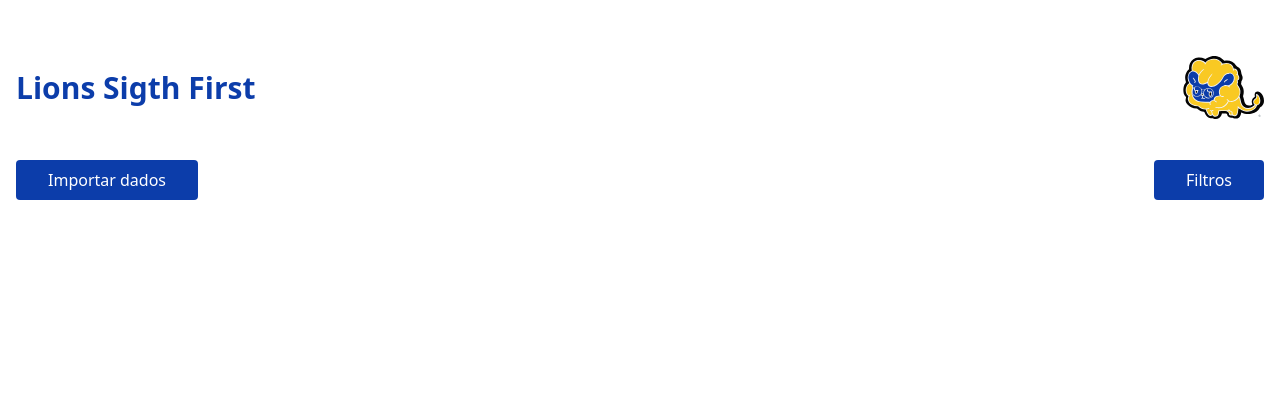
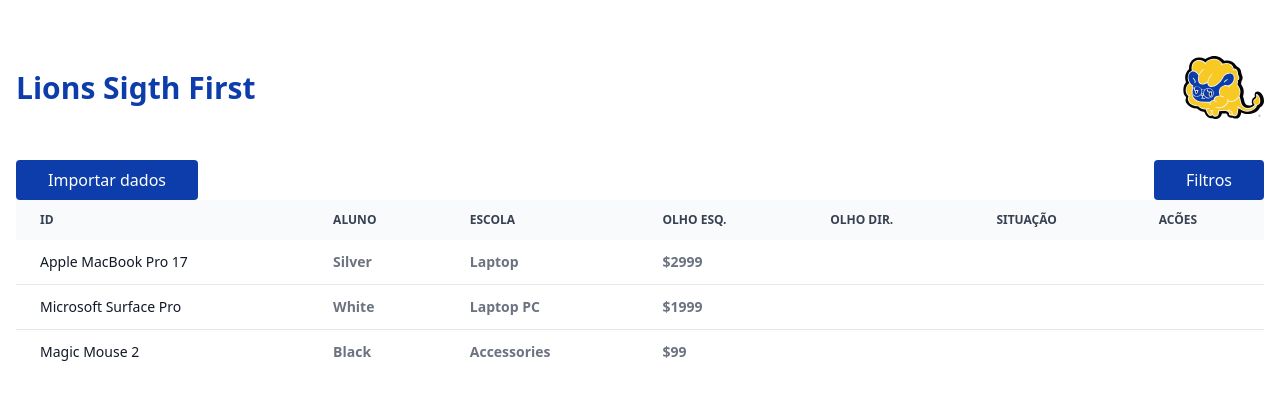
Before and after one commit to DeividFrancis/lions-sigthfirst-web, a Next.js app: page / in a window 1280 px wide. Shown: the top 400 px of the page. Built offline with nearby package versions, Linux system fonts and the light colour scheme.

Commit message:
feat: cria componente de tabela

```diff
--- /dev/null
+++ b/src/components/Table/index.tsx
@@ -0,0 +1,36 @@
+import { HTMLAttributes, TableHTMLAttributes, ThHTMLAttributes } from "react";
+
+function Root({ className, ...rest }: TableHTMLAttributes<HTMLTableElement>) {
+  return (
+    <table
+      className={`w-full text-sm text-left text-gray-500 dark:text-gray-400 ${className}`}
+      {...rest}
+    />
+  );
+}
+
+function Head({ className, ...rest }: HTMLAttributes<HTMLTableSectionElement>) {
+  return (
+    <thead
+      className={`text-xs text-gray-700 uppercase bg-gray-50 dark:bg-gray-700 dark:text-gray-400 ${className}`}
+      {...rest}
+    />
+  );
+}
+
+function Row({ ...rest }: HTMLAttributes<HTMLTableRowElement>) {
+  return <tr {...rest} />;
+}
+
+function HeaderCell({
+  className,
+  ...rest
+}: ThHTMLAttributes<HTMLTableHeaderCellElement>) {
+  return <th scope="col" className={`px-6 py-3 ${className}`} {...rest} />;
+}
+
+function Body({ ...rest }: HTMLAttributes<HTMLTableSectionElement>) {
+  return <tbody {...rest} />;
+}
+
+export const Table = Object.assign(Root, { Head, Row, HeaderCell, Body });
--- a/src/pages/index.tsx
+++ b/src/pages/index.tsx
@@ -1,5 +1,6 @@
 import { Button } from "~/components/Button";
 import { DialogFiltros } from "~/components/DialogFiltros";
+import { Table } from "~/components/Table";
 
 export default function Home() {
   return (
@@ -8,6 +9,49 @@ export default function Home() {
         <Button className="mr-8">Importar dados</Button>
         <DialogFiltros />
       </div>
+      <div className="relative overflow-x-auto">
+        <Table>
+          <Table.Head
+            className={`text-xs text-gray-700 uppercase bg-gray-50 dark:bg-gray-700 dark:text-gray-400`}
+          >
+            <Table.Row>
+              <Table.HeaderCell>ID</Table.HeaderCell>
+              <Table.HeaderCell>Aluno</Table.HeaderCell>
+              <Table.HeaderCell>Escola</Table.HeaderCell>
+              <Table.HeaderCell>Olho Esq.</Table.HeaderCell>
+              <Table.HeaderCell>Olho Dir.</Table.HeaderCell>
+              <Table.HeaderCell>Situação</Table.HeaderCell>
+              <Table.HeaderCell>Acões</Table.HeaderCell>
+            </Table.Row>
+          </Table.Head>
+          <Table.Body>
+            <Table.Row className="bg-white border-b dark:bg-gray-800 dark:border-gray-700">
+              <Table.HeaderCell className="font-medium text-gray-900 whitespace-nowrap dark:text-white">
+                Apple MacBook Pro 17
+              </Table.HeaderCell>
+              <Table.HeaderCell>Silver</Table.HeaderCell>
+              <Table.HeaderCell>Laptop</Table.HeaderCell>
+              <Table.HeaderCell>$2999</Table.HeaderCell>
+            </Table.Row>
+            <Table.Row className="bg-white border-b dark:bg-gray-800 dark:border-gray-700">
+              <Table.HeaderCell className="font-medium text-gray-900 whitespace-nowrap dark:text-white">
+                Microsoft Surface Pro
+              </Table.HeaderCell>
+              <Table.HeaderCell>White</Table.HeaderCell>
+              <Table.HeaderCell>Laptop PC</Table.HeaderCell>
+              <Table.HeaderCell>$1999</Table.HeaderCell>
+            </Table.Row>
+            <Table.Row className="bg-white dark:bg-gray-800">
+              <Table.HeaderCell className="font-medium text-gray-900 whitespace-nowrap dark:text-white">
+                Magic Mouse 2
+              </Table.HeaderCell>
+              <Table.HeaderCell>Black</Table.HeaderCell>
+              <Table.HeaderCell>Accessories</Table.HeaderCell>
+              <Table.HeaderCell>$99</Table.HeaderCell>
+            </Table.Row>
+          </Table.Body>
+        </Table>
+      </div>
     </div>
   );
 }
```
